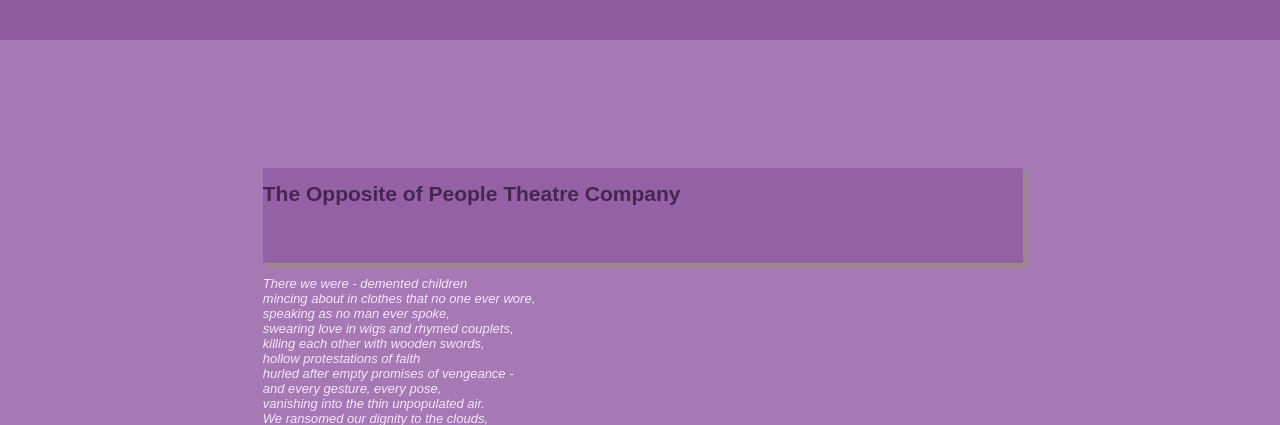
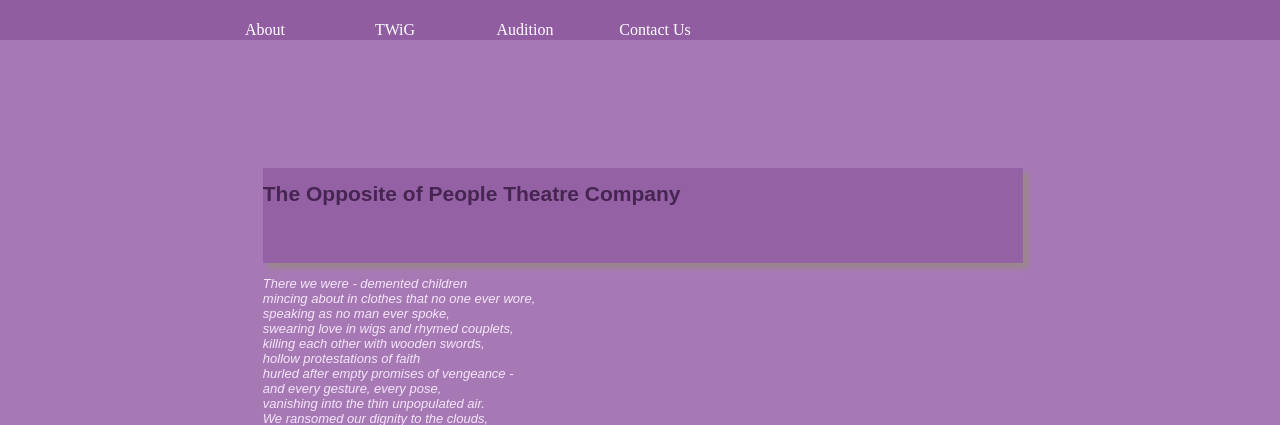
Before and after one commit to CharlieLeeLee/TOOPwebsite, a PHP site: page /home.html in a window 1280 px wide. Shown: the top 425 px of the page. Run offline with PHP 8.4, Linux system fonts and the light colour scheme.

Commit message:
Nav Bar tweaks
Added filler buttons to nav bar until I get the images to be used in
production

```diff
--- a/home.html
+++ b/home.html
@@ -9,12 +9,11 @@
 		<!--Nav bar and header-->
 		<div id="header">
 			<a class="pagelink" id="logolink" href="#home"></a>
-			<a id="headerStitch"></a>
 		<ul id="navigation">
-			<li><a class="pagelink" href="#about" id="aboutlink"></a></li>
-			<li><a class="pagelink" href="#twig" id="twiglink"></a></li>
-			<li><a class="pagelink" href="#audition" id="audlink"></a></li>
-			<li><a class="pagelink" href="#contact" id="contactlink"></a></li>
+			<li><a class="pagelink" href="#about" id="aboutlink">About</a></li>
+			<li><a class="pagelink" href="#twig" id="twiglink">TWiG</a></li>
+			<li><a class="pagelink" href="#audition" id="audlink">Audition</a></li>
+			<li><a class="pagelink" href="#contact" id="contactlink">Contact Us</a></li>
 		</ul>
 		<div class="clear"></div>
 		</div>
--- a/styles/style.css
+++ b/styles/style.css
@@ -257,3 +257,17 @@ ul#navigation li {
 	z-index: 1000;
 	margin-right: 0px;
 }
+
+
+ul#navigation li a {
+    display: block; /* make all block clickable*/
+    color: white;
+    text-align: center;
+    text-decoration: none;
+	height: 40px;
+	width: 110px;
+}
+
+ul#navigation li a:hover{
+    background-color: #111;
+}
```
